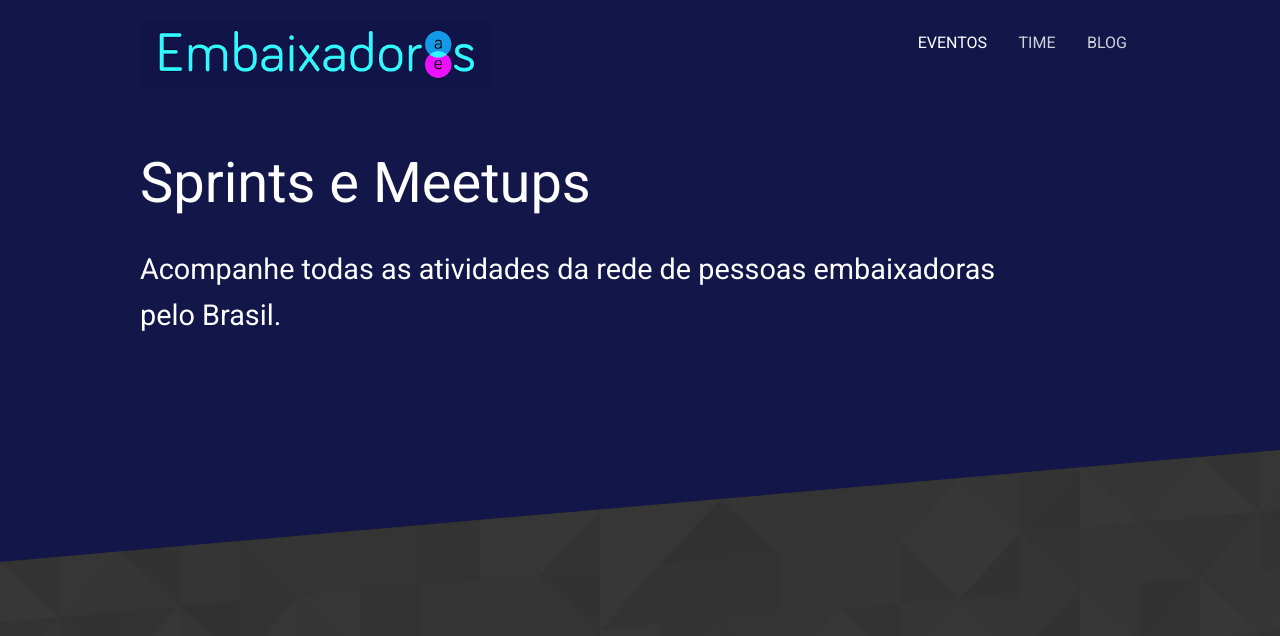
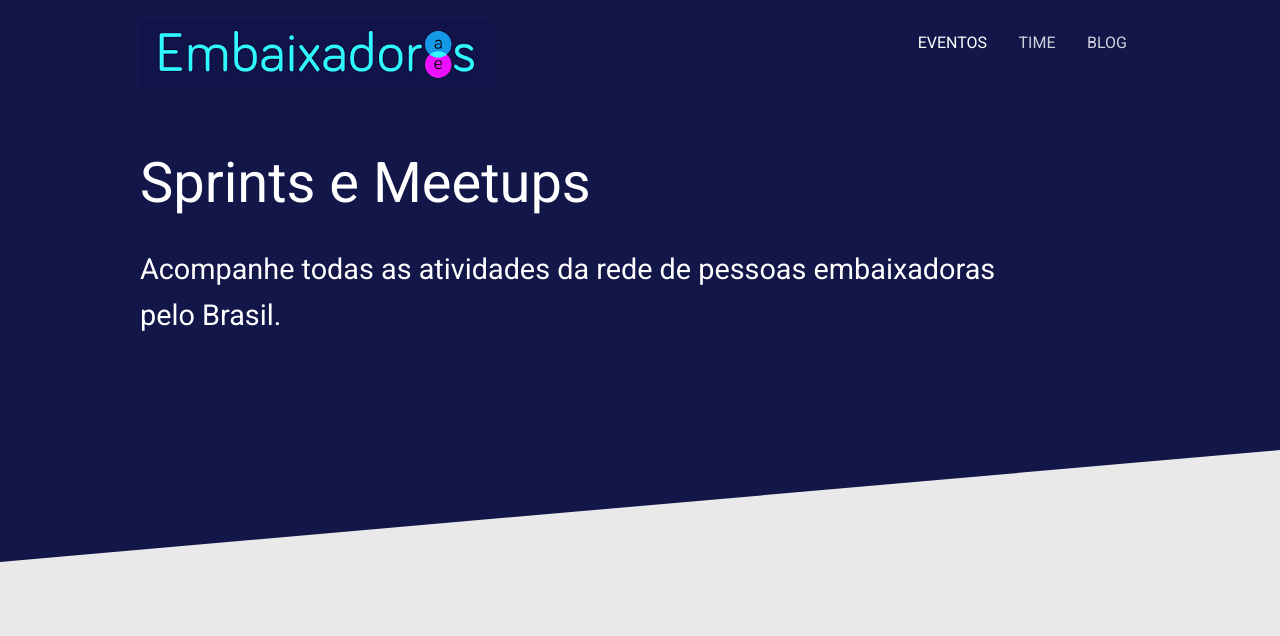
Before and after one commit to okfn-brasil/embaixadoras, a Jekyll site: the page built from events.html, in a window 1280 px wide. Shown: the top 636 px of the page. Built offline with Jekyll 4.4.1, drawn with Linux system fonts in a browser that asks for light colours; grey boxes are pictures that could not be loaded.

Commit message:
update layout

```diff
--- a/events.html
+++ b/events.html
@@ -4,7 +4,7 @@ heading: Sprints e Meetups
 subtitle: Acompanhe todas as atividades da rede de pessoas embaixadoras pelo Brasil.
 ---
 
-<section class="diagonal patterned">
+<section class="diagonal" style="background: #e9e9ea">
 	<div class="container">
 		<ul class="image-grid">
 			{% for event in site.events %}
--- a/team.html
+++ b/team.html
@@ -4,7 +4,7 @@ heading: Quem participa
 subtitle: Este espaço é dedicado à linda rede de pessoas embaixadoras que estão em várias cidades do Brasil. Falta a sua foto aqui! Participe :)
 ---
 
-<section class="diagonal patterned">
+<section class="diagonal" style="background: #e9e9ea">
 	<div class="container">
 	    <p class="editor-link" style="text-align: center;"><a href="cloudcannon:collections/_staff_members/" class="btn"><strong>&#9998;</strong>Manage Staff members</a></p>
 		<ul class="image-grid">
```
Also changed, not shown: _staff_members/icon.md (added, +6 -0 lines), _staff_members/mario_sergio.md (+1 -1 lines), images/team/icon-person.png (added).
